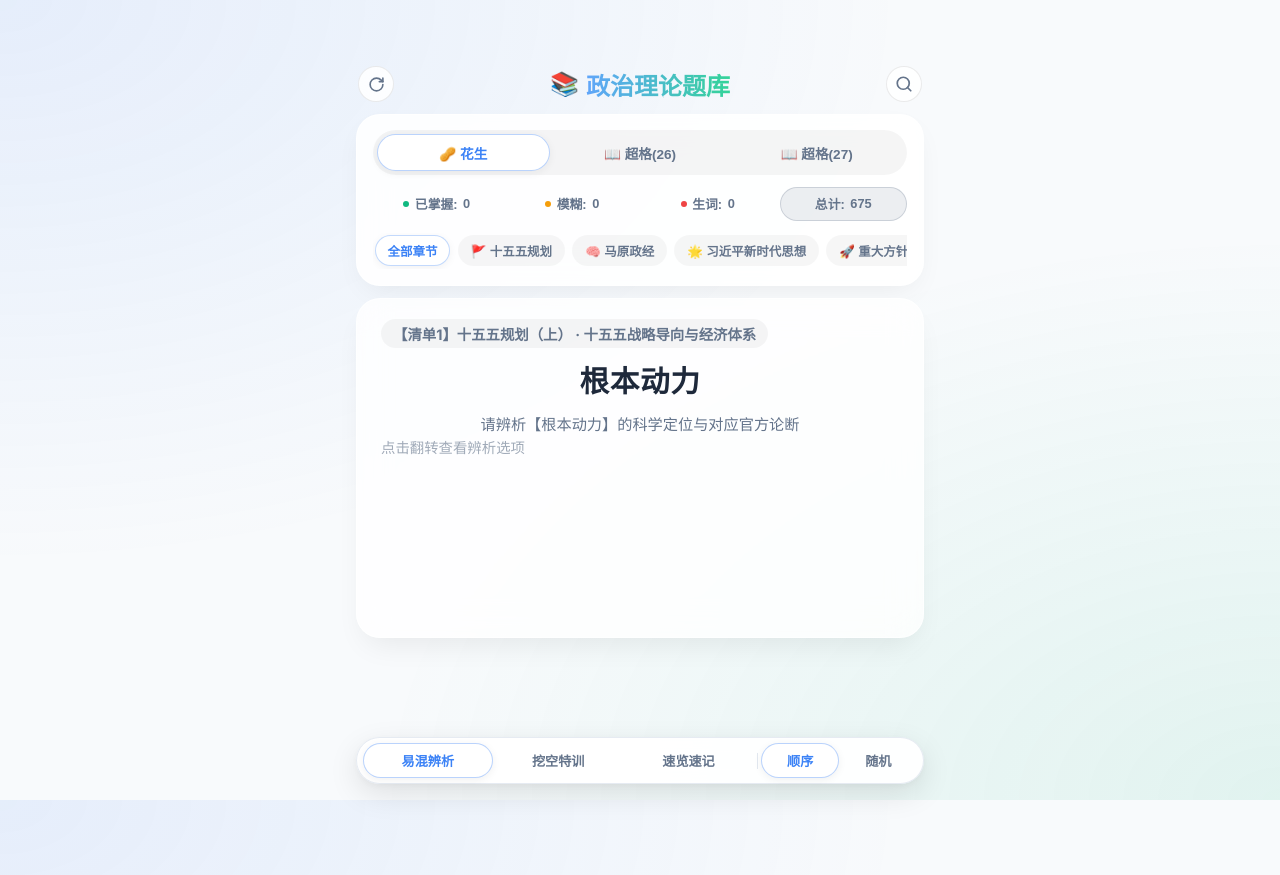
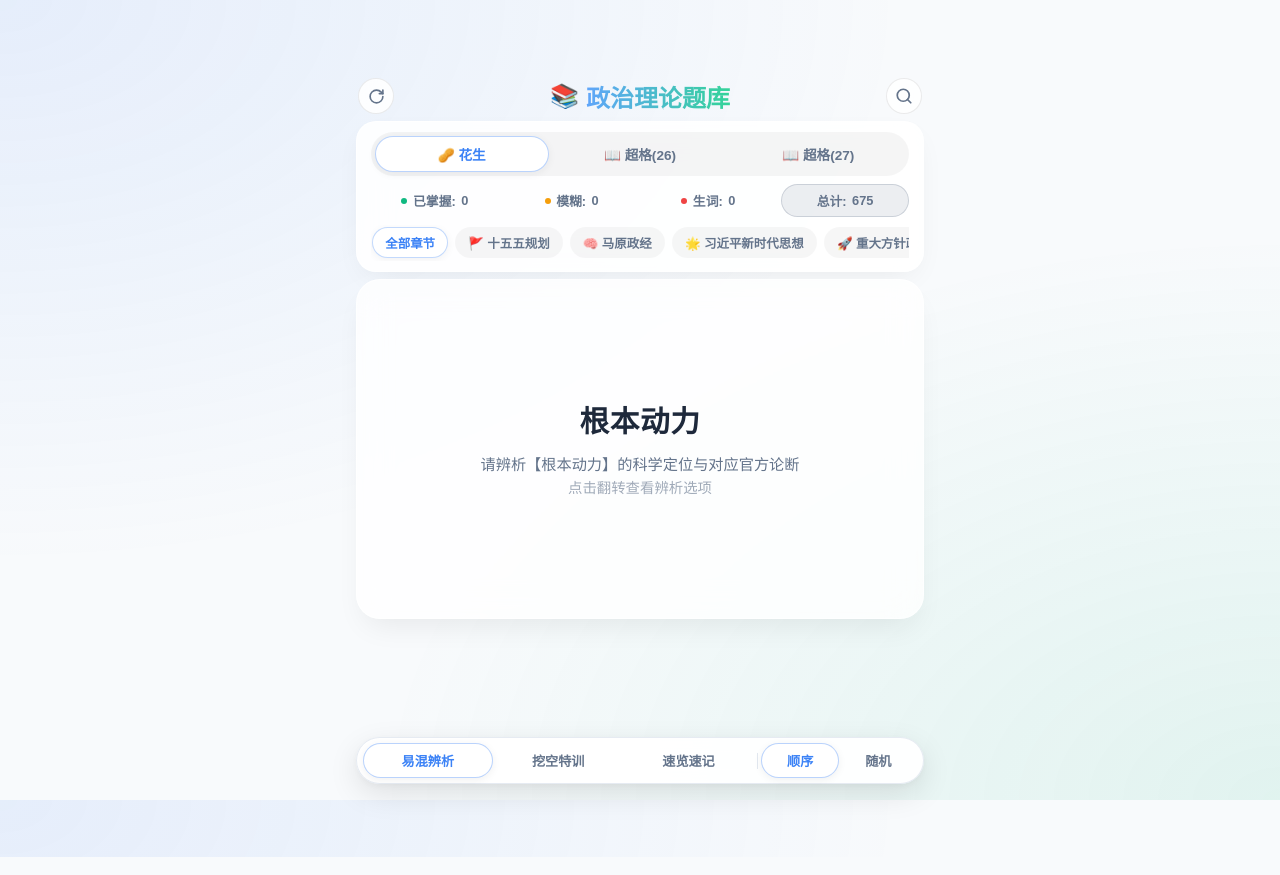
Before and after one commit to troses3/zhengzhi-fuxi, a React (Vite) app: page / in a window 1280 px wide. Built offline with nearby package versions, Linux system fonts and the light colour scheme.

Commit message:
fix(ui): revert card front interior and significantly tighten top spacing above card

```diff
--- a/src/App.css
+++ b/src/App.css
@@ -32,10 +32,10 @@ body {
   width: 100%;
   max-width: 600px;
   margin: 0 auto;
-  padding: 0.85rem 1rem calc(3.5rem + env(safe-area-inset-bottom)) 1rem;
-  display: flex;
-  flex-direction: column;
-  gap: 0.75rem;
+  padding: 0.45rem 1rem calc(3.5rem + env(safe-area-inset-bottom)) 1rem;
+  display: flex;
+  flex-direction: column;
+  gap: 0.45rem;
   box-sizing: border-box;
 }
 
@@ -47,7 +47,7 @@ body {
   display: flex;
   align-items: center;
   justify-content: space-between;
-  margin-bottom: 0.75rem;
+  margin-bottom: 0.4rem;
   padding: 0 0.15rem;
 }
 
@@ -116,14 +116,14 @@ body {
 
 .progress-container {
   background: rgba(255, 255, 255, 0.88);
-  padding: 0.95rem 1rem 1rem;
-  border-radius: 24px;
+  padding: 0.65rem 0.85rem;
+  border-radius: 20px;
   border: 1px solid rgba(255, 255, 255, 0.7);
   box-shadow: 0 10px 30px -10px rgba(0, 0, 0, 0.08);
   backdrop-filter: blur(16px);
   display: flex;
   flex-direction: column;
-  gap: 0.75rem;
+  gap: 0.45rem;
 }
 
 .db-toggle-row {
@@ -672,12 +672,16 @@ body {
   padding: 1.25rem 1.5rem;
   display: flex;
   flex-direction: column;
-  justify-content: flex-start;
-  align-items: flex-start;
   background: var(--card-bg);
   border: 1px solid rgba(255, 255, 255, 0.6);
   box-shadow: 0 15px 30px -10px rgba(0, 0, 0, 0.08);
   backdrop-filter: blur(16px);
+}
+
+.card-front {
+  justify-content: center;
+  align-items: center;
+  text-align: center;
 }
 
 .card-front:hover {
--- a/src/App.jsx
+++ b/src/App.jsx
@@ -898,11 +898,6 @@ function App() {
                   <div className={`card ${isFlipped ? 'flipped' : ''}`}>
                     {/* 卡片正面 */}
                     <div className="card-front">
-                      <div className="group-tag">
-                        {currentItem.group && currentItem.subcategory && currentItem.group !== currentItem.subcategory
-                          ? `${currentItem.group} · ${currentItem.subcategory}`
-                          : (currentItem.group || currentItem.subcategory || currentItem.chapter || '')}
-                      </div>
                       {activeMode === 'quiz' ? (
                         <h2 className="idiom-word sentence-blank">
                           {renderSentenceWithBlank(currentExample || currentItem.meaning, currentItem.word)}
```
Also changed, not shown: 5 other files (tests, documents, lock files or other folders).
